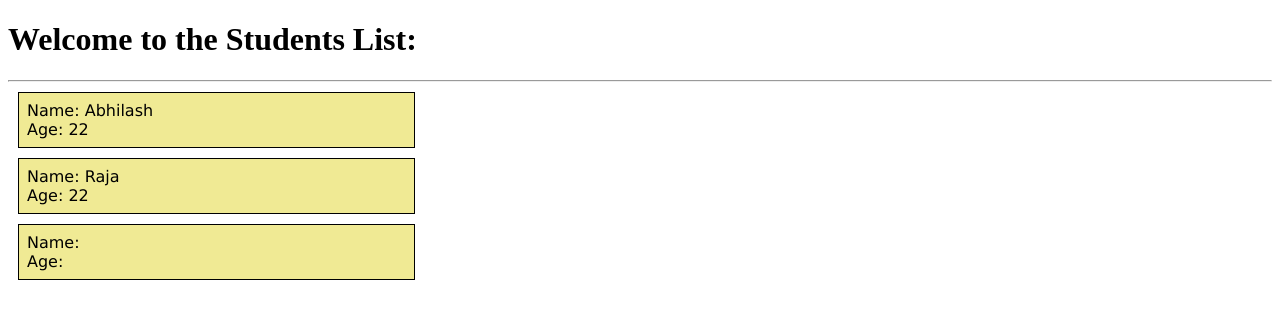
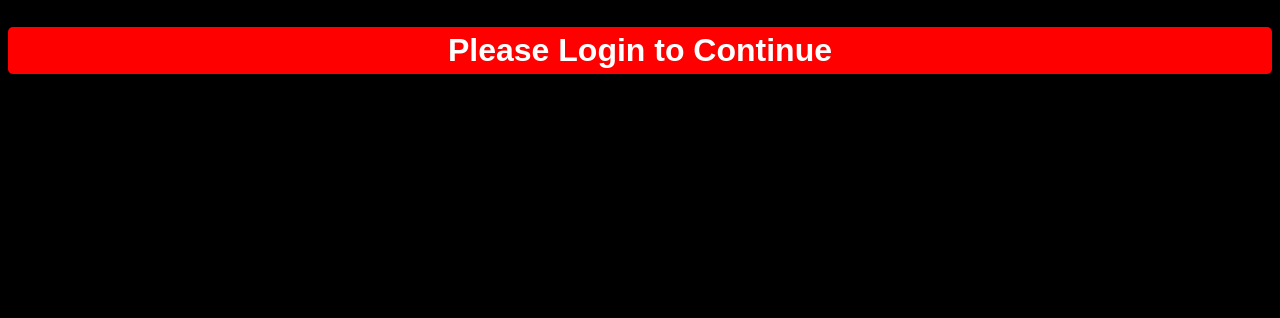
Before and after one commit to AlphonesAbhilash/React-Learn, a React (Vite) app in the folder Learn-react/: page / in a window 1280 px wide. Shown: the top 318 px of the page. Built offline with nearby package versions, Linux system fonts and the light colour scheme.

Commit message:
Implemented Ternary Conditions and CSS

```diff
--- a/Learn-react/src/App.jsx
+++ b/Learn-react/src/App.jsx
@@ -3,14 +3,12 @@ import Footer from './Footer.jsx'
 import Food from './Food.jsx'
 import Card from './Card.jsx'
 import Student from './Student.jsx'
+import Greet from './Greet.jsx'
 
 function App(){
   return(
     <>
-      <Header filename="Students List:"></Header>
-      <Student name="Abhilash" age="22"></Student>
-      <Student name="Raja" age={22}></Student>
-      <Student></Student>
+      <Greet name="Alphones" isLoggedin={false}></Greet>
     </>
   );
 }
--- /dev/null
+++ b/Learn-react/src/Greet.jsx
@@ -0,0 +1,10 @@
+function Greet(props){
+    const welcomeMessage=<h2 className="welcome">Welcome {props.name}</h2>;
+    const loginMessage=<h2 className="login">Please Login to Continue</h2>;
+    // console.log(props);
+    return(
+        props.isLoggedin?welcomeMessage:loginMessage
+    );
+}
+
+export default Greet
--- a/Learn-react/src/index.css
+++ b/Learn-react/src/index.css
@@ -24,7 +24,7 @@ p{
   padding: 10px;
 } */
 
-.students{
+/* .students{
   border: 1px solid black;
   width: 30%;
   font-family: Verdana, Geneva, Tahoma, sans-serif;
@@ -35,4 +35,27 @@ p{
 }
 p{
   margin: 0;
+} */
+*{
+  background-color: black;
 }
+.welcome{
+  background-color: rgb(139, 49, 219);
+  border-radius: 7px;
+  padding:5px;
+  font-size: 2rem;
+  font-family:system-ui, -apple-system, BlinkMacSystemFont, 'Segoe UI', Roboto, Oxygen, Ubuntu, Cantarell, 'Open Sans', 'Helvetica Neue', sans-serif;
+  color: white;
+  box-shadow: 5px 5px 5px grey;
+  text-align: center;
+}
+
+.login{
+  background-color: red;
+  color: white;
+  padding: 5px;
+  border-radius: 5px;
+  font-size: 2rem;
+  font-family:Arial, Helvetica, sans-serif;
+  text-align: center;
+}
```
